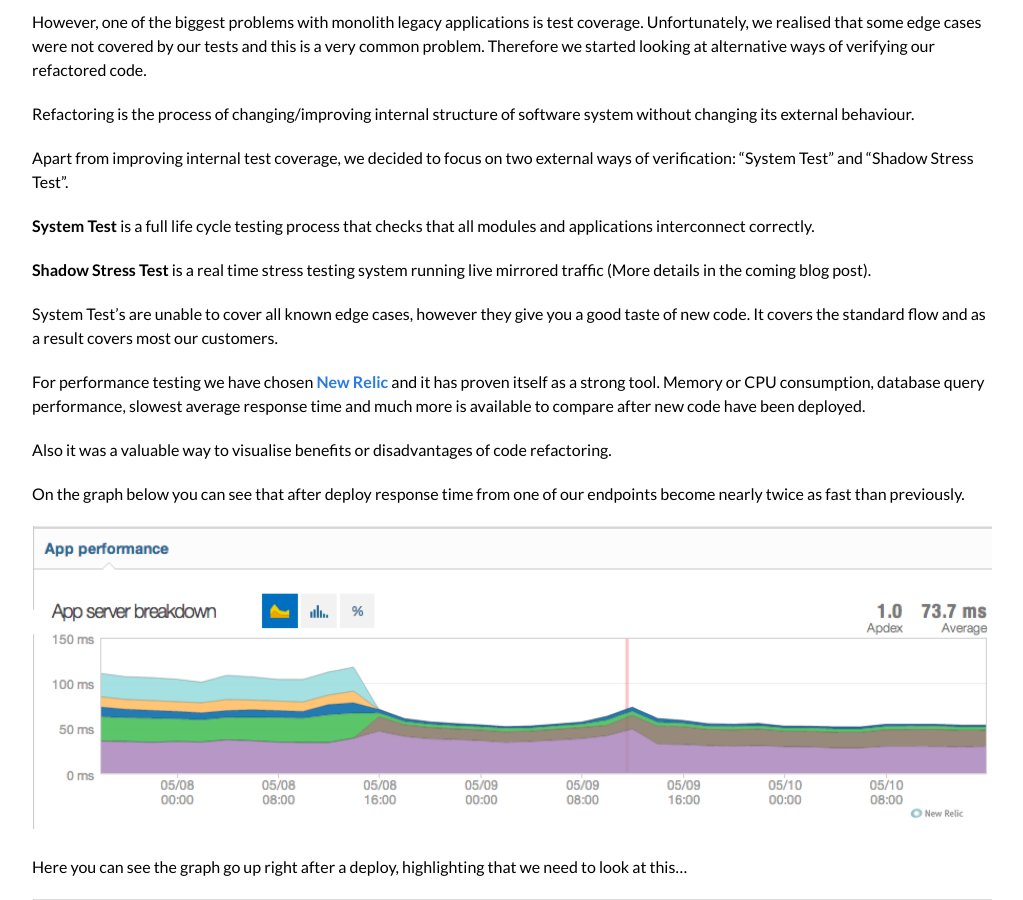
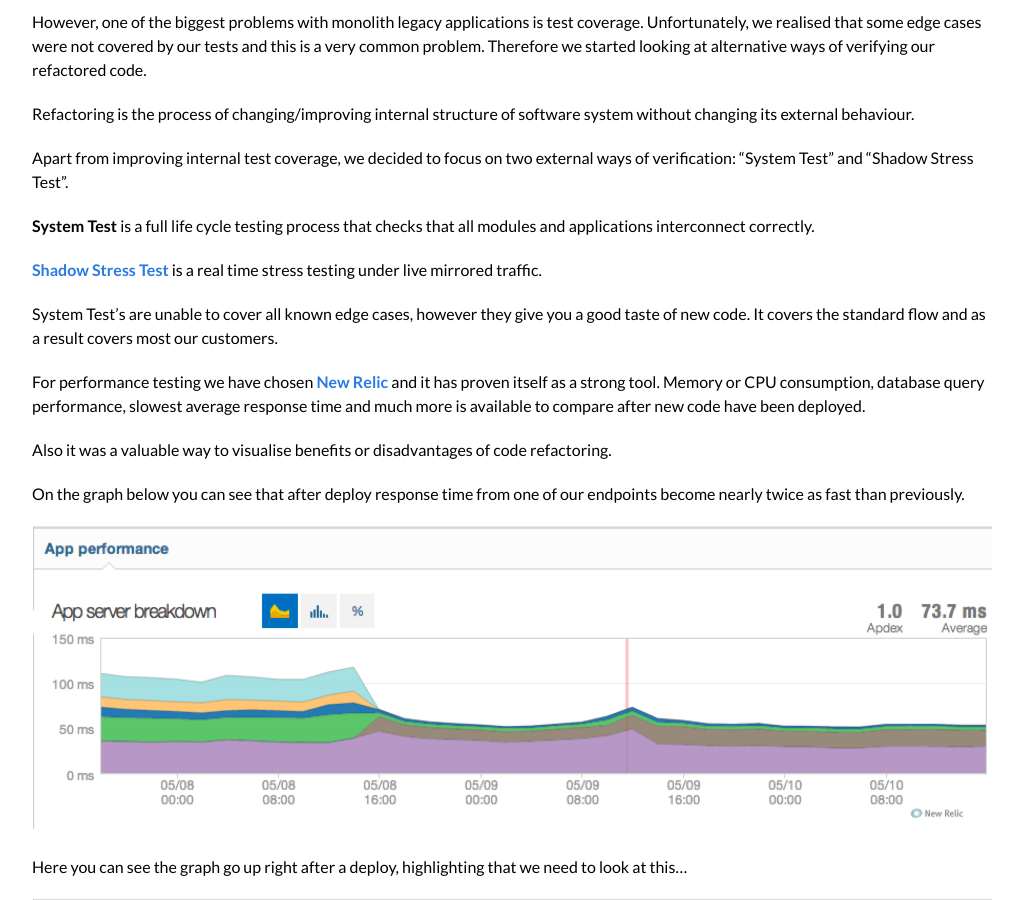
Before and after one commit to reevoo/reevoo.github.io, a Jekyll site: the page built from _posts/2014-07-28-refactoring-without-good-test-coverage.markdown, in a window 1280 px wide and 900 px high, scrolled down 953 px. Shown: the whole window, without its empty margins (128-1151 px from the left). Built offline with Jekyll 4.4.1, drawn with Linux system fonts in a browser that asks for light colours; comment, search, counter and statistics services are not loaded.

Commit message:
Add link to Shadow stress test blog post

```diff
--- a/_posts/2014-07-28-refactoring-without-good-test-coverage.markdown
+++ b/_posts/2014-07-28-refactoring-without-good-test-coverage.markdown
@@ -45,7 +45,7 @@ Apart from improving internal test coverage, we decided to focus on two external
 
 **System Test** is a full life cycle testing process that checks that all modules and applications interconnect correctly.
 
-**Shadow Stress Test** is a real time stress testing system running live mirrored traffic (More details in the coming blog post).
+**[Shadow Stress Test][shadow]** is a real time stress testing under live mirrored traffic.
 
 System Test's are unable to cover all known edge cases, however they give you a good taste of new code. It covers the standard flow and as a result covers most our customers.
 
```
